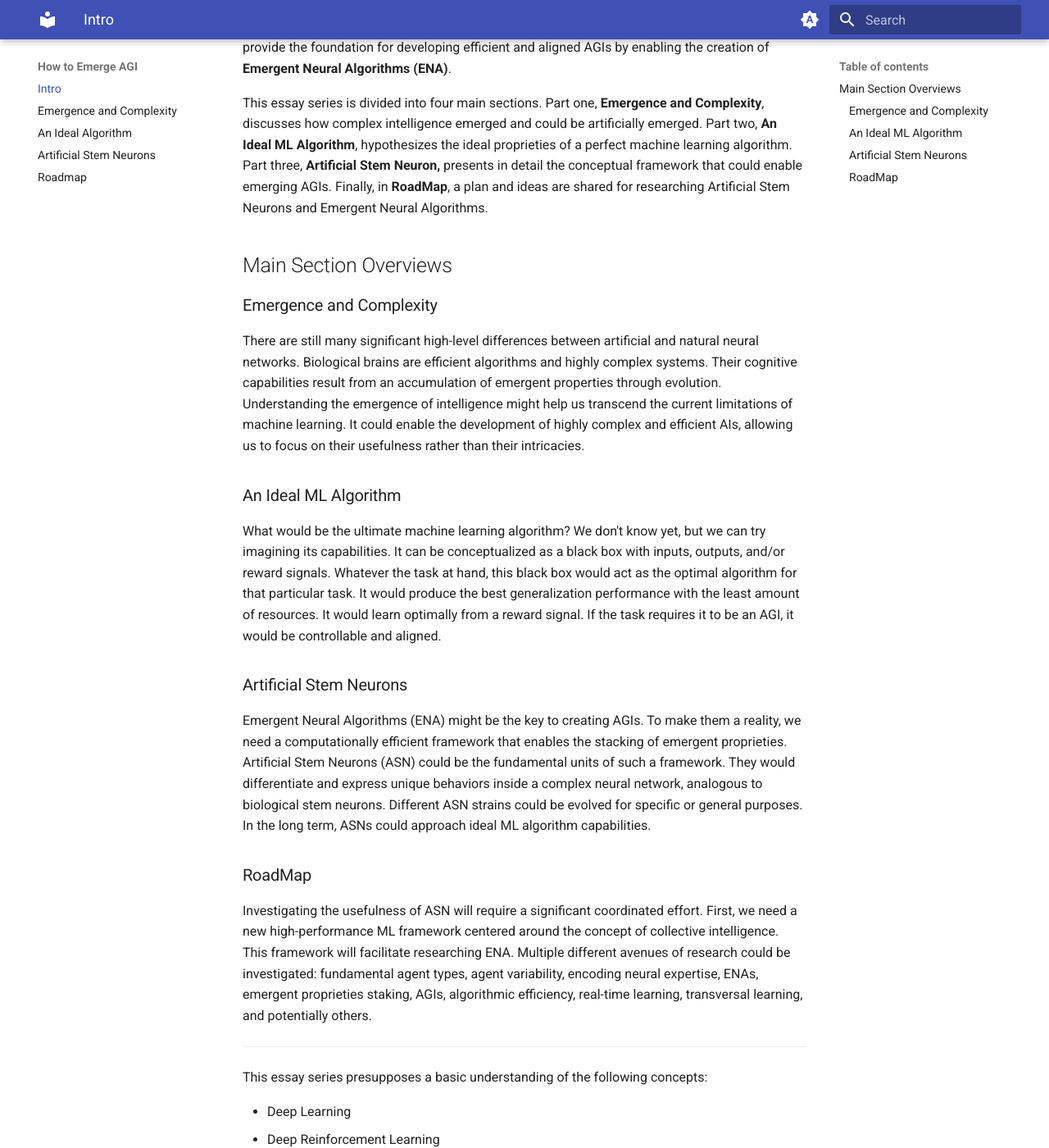
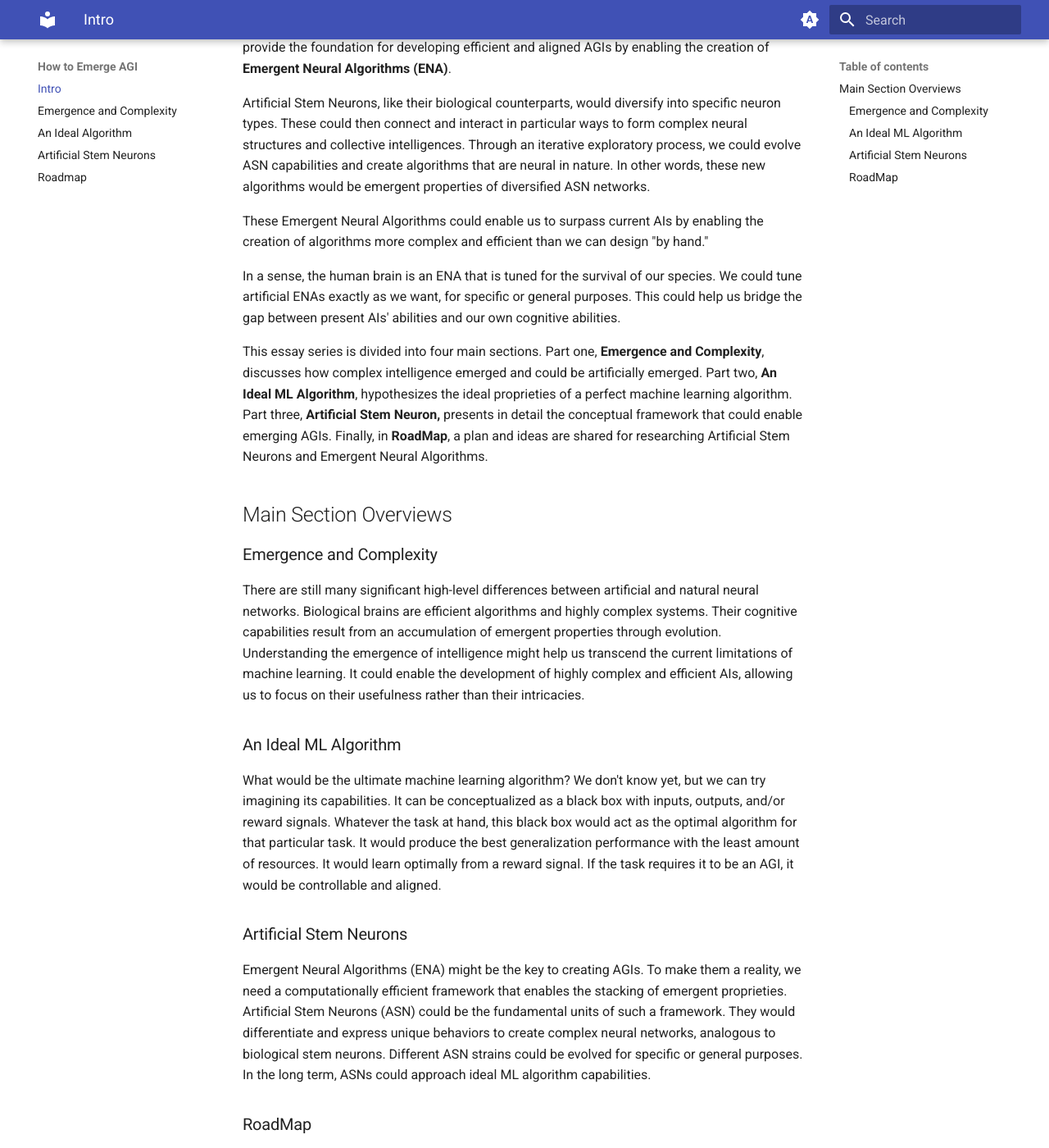
Before and after one commit to francis-bilodeau/ThoughtsNexus, an MkDocs documentation site: the page built from docs/HowtoEmergeAGI/Intro.md, in a window 1280 px wide and 1400 px high, scrolled down 435 px. Shown: the whole window at 82% size. Built offline with MkDocs 1.6.1 and Material for MkDocs 9.7.7, drawn with Linux system fonts in a browser that asks for light colours.

Commit message:
intro update

```diff
--- a/docs/HowtoEmergeAGI/Intro.md
+++ b/docs/HowtoEmergeAGI/Intro.md
@@ -9,9 +9,17 @@ After countless hours of brainstorming and conceptualizing possible solutions, t
 
 I argue that a conceptual framework, referred to as **Artificial Stem Neurons (ASN)**, could introduce a significant paradigm shift for advancing AI in the future. This framework might provide the foundation for developing efficient and aligned AGIs by enabling the creation of **Emergent Neural Algorithms (ENA)**.
 
+Artificial Stem Neurons, like their biological counterparts, would diversify into specific neuron types. These could then connect and interact in particular ways to form complex neural structures and collective intelligences. Through an iterative exploratory process, we could evolve ASN capabilities and create algorithms that are neural in nature. In other words, these new algorithms would be emergent properties of diversified ASN networks.
+
+These Emergent Neural Algorithms could enable us to surpass current AIs by enabling the creation of algorithms more complex and efficient than we can design "by hand."
+
+In a sense, the human brain is an ENA that is tuned for the survival of our species. We could tune artificial ENAs exactly as we want, for specific or general purposes. This could help us bridge the gap between present AIs' abilities and our own cognitive abilities.
+
 This essay series is divided into four main sections. Part one, **Emergence and Complexity**, discusses how complex intelligence emerged and could be artificially emerged. Part two, **An Ideal ML Algorithm**, hypothesizes the ideal proprieties of a perfect machine learning algorithm. Part three, **Artificial Stem Neuron,** presents in detail the conceptual framework that could enable emerging AGIs. Finally, in **RoadMap**, a plan and ideas are shared for researching Artificial Stem Neurons and Emergent Neural Algorithms.
 
+
 ## Main Section Overviews
+
 
 ### Emergence and Complexity
 
@@ -24,8 +32,7 @@ What would be the ultimate machine learning algorithm? We don't know yet, but we
 
 ### Artificial Stem Neurons
 
-Emergent Neural Algorithms (ENA) might be the key to creating AGIs. To make them a reality, we need a computationally efficient framework that enables the stacking of emergent proprieties. Artificial Stem Neurons (ASN) could be the fundamental units of such a framework. They would differentiate and express unique behaviors inside a complex neural network, analogous to biological stem neurons. Different ASN strains could be evolved for specific or general purposes. In the long term, ASNs could approach ideal ML algorithm capabilities.
-
+Emergent Neural Algorithms (ENA) might be the key to creating AGIs. To make them a reality, we need a computationally efficient framework that enables the stacking of emergent proprieties. Artificial Stem Neurons (ASN) could be the fundamental units of such a framework. They would differentiate and express unique behaviors to create complex neural networks, analogous to biological stem neurons. Different ASN strains could be evolved for specific or general purposes. In the long term, ASNs could approach ideal ML algorithm capabilities.
 
 ### RoadMap
 
```
